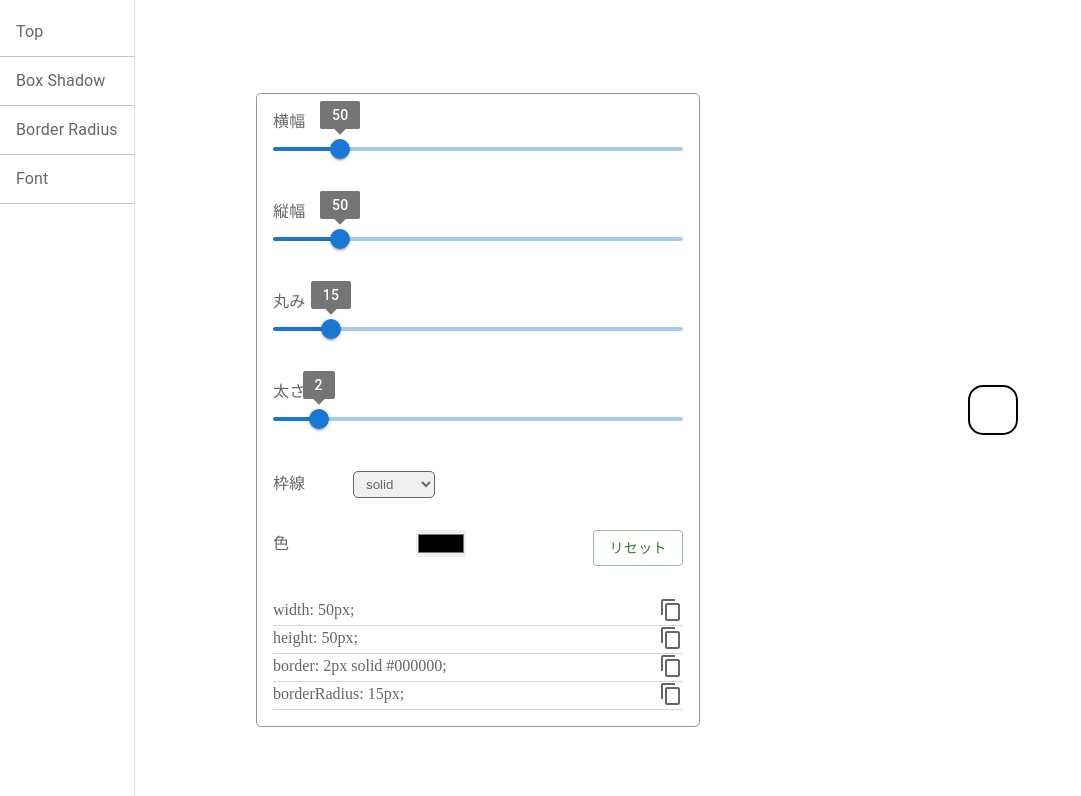
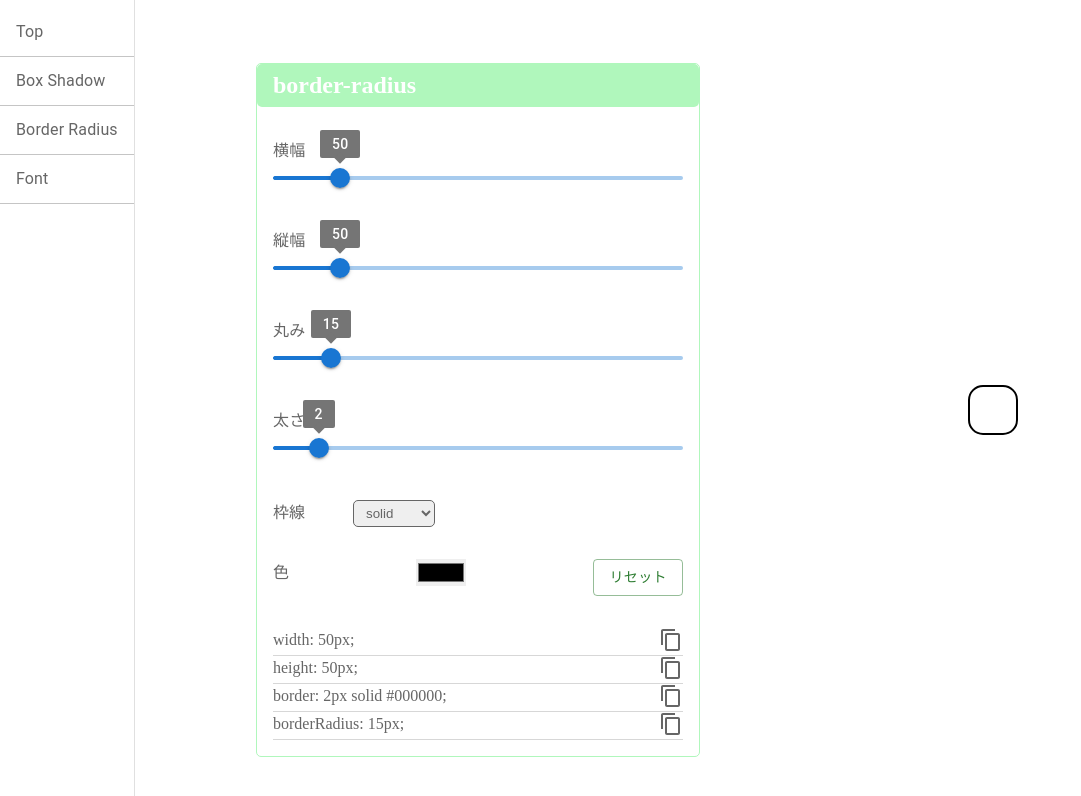
Before and after one commit to fukuda0801/css-checker, a Next.js app: page /design/borderRadius in a window 1280 px wide. Shown: the top 796 px of the page, without its empty margins (0-1081 px from the left). Built offline with nearby package versions, Linux system fonts and the light colour scheme.

Commit message:
css調整：各ページのインプットボックスにラベルを追加

```diff
--- a/src/pages/design/borderRadius.module.css
+++ b/src/pages/design/borderRadius.module.css
@@ -8,7 +8,7 @@
 
 .borderRadiusGroup {
   width: 40%;
-  border: 1px solid #969696;
+  border: 1px solid #b0f7bc;
   border-radius: 5px;
   margin-left: 6rem;
   transition: box-shadow 0.3s ease, transform 0.3s ease;
@@ -17,6 +17,14 @@
 .borderRadiusGroup:hover {
   box-shadow: 0px 10px 20px rgba(0, 0, 0, 0.3);
   transform: translateY(-3px);
+}
+
+.borderRadiusGroup > h2 {
+  background-color: #b0f7bc;
+  color: white;
+  margin-bottom: 1rem;
+  padding: 0.5rem 1rem;
+  border-radius: 5px;
 }
 
 .borderTypeGroup {
--- a/src/pages/design/borderRadius.tsx
+++ b/src/pages/design/borderRadius.tsx
@@ -50,6 +50,7 @@ const BorderRadius = () => {
   return (
     <section className={styles.borderRadiusContent}>
       <div className={styles.borderRadiusGroup}>
+        <h2>border-radius</h2>
         <InputSlider
           max={300}
           min={1}
--- a/src/pages/design/boxShadow.tsx
+++ b/src/pages/design/boxShadow.tsx
@@ -46,6 +46,7 @@ export default function BoxShadowExperiment() {
   return (
     <section className={styles.boxShadowContent}>
       <div className={styles.boxShadowGroup}>
+        <h2>box-shadow</h2>
         <InputSlider
           max={100}
           min={-100}
--- a/src/pages/design/fontColor.tsx
+++ b/src/pages/design/fontColor.tsx
@@ -57,6 +57,7 @@ const FontColor = () => {
   return (
     <section className={styles.fontBackContent}>
       <div className={styles.fontBackGroup}>
+        <h2>font</h2>
         <ColorSelect
           labelText="背景色"
           value={backgroundColor}
--- a/src/pages/index.tsx
+++ b/src/pages/index.tsx
@@ -9,8 +9,8 @@ export default function Home() {
   return (
     <>
       <Head>
-        <title>Create Next App</title>
-        <meta name="description" content="Generated by create next app" />
+        <title>CSS Checker</title>
+        <meta name="description" content="視覚的にCSSのプロパティを作成することができるサイトです。" />
         <meta name="viewport" content="width=device-width, initial-scale=1" />
         <link rel="icon" href="/favicon.ico" />
       </Head>
```
Also changed, not shown: src/pages/design/boxShadow.module.css (+9 -1 lines), src/pages/design/fontColor.module.css (+9 -1 lines).
